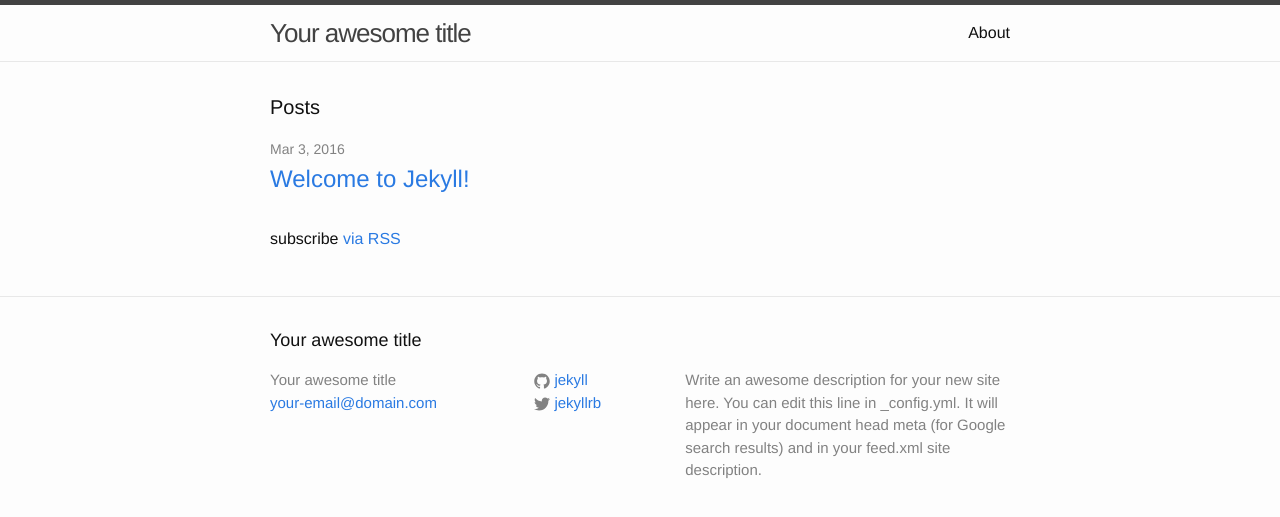
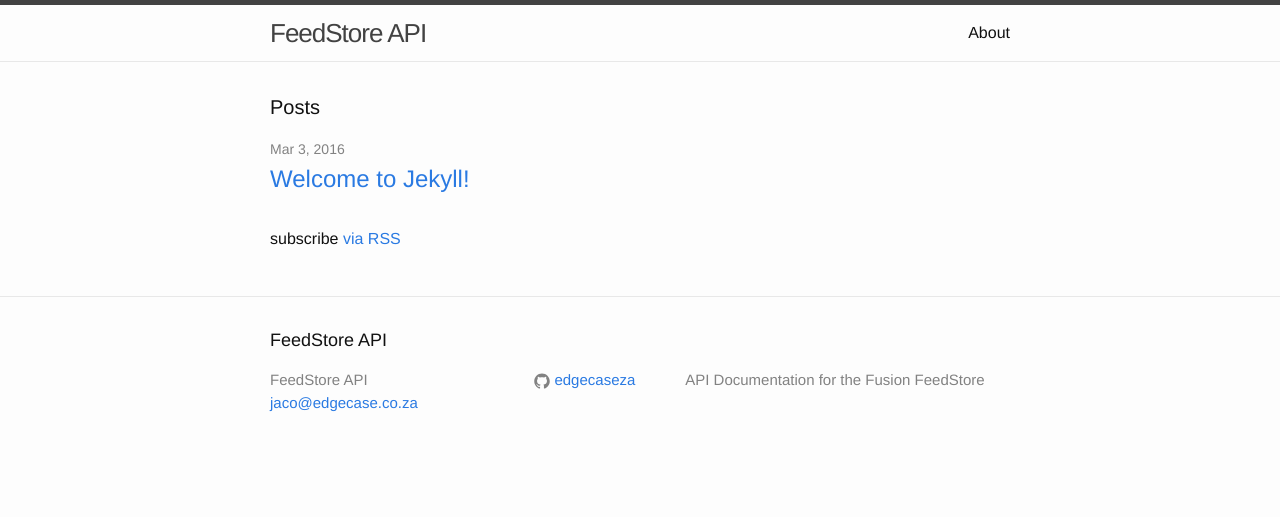
Before and after one commit to EdgeCaseZA/FeedStoreAPI, a Jekyll site: the page built from index.html, in a window 1280 px wide. Shown: the top 517 px of the page. Built offline with Jekyll 4.4.1, drawn with Linux system fonts in a browser that asks for light colours.

Commit message:
Updated config

```diff
--- a/_config.yml
+++ b/_config.yml
@@ -6,16 +6,14 @@
 # 'jekyll serve'. If you change this file, please restart the server process.
 
 # Site settings
-title: Your awesome title
-email: your-email@domain.com
+title: FeedStore API
+email: jaco@edgecase.co.za
 description: > # this means to ignore newlines until "baseurl:"
-  Write an awesome description for your new site here. You can edit this
-  line in _config.yml. It will appear in your document head meta (for
-  Google search results) and in your feed.xml site description.
-baseurl: "" # the subpath of your site, e.g. /blog
-url: "http://yourdomain.com" # the base hostname & protocol for your site
-twitter_username: jekyllrb
-github_username:  jekyll
+  API Documentation for the Fusion FeedStore
+baseurl: "/FeedStoreAPI" # the subpath of your site, e.g. /blog
+url: "http://edgecasez.github.io" # the base hostname & protocol for your site
+twitter_username:
+github_username:  edgecaseza
 
 # Build settings
 markdown: kramdown
```
Also changed, not shown: 1 other file.
